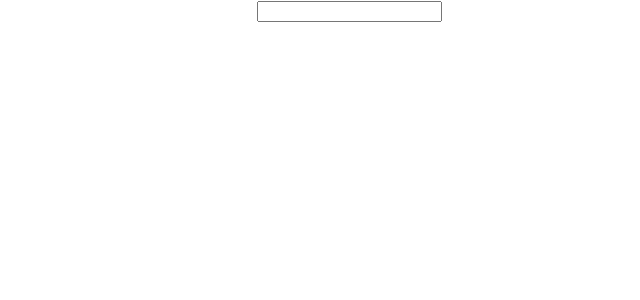
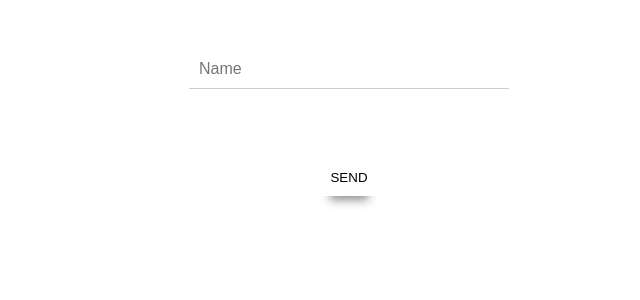
Before and after one commit to bokor-git/react-homework, a React (Create React App) app: page / in a window 1280 px wide. Shown: the top 300 px of the page, without its empty margins (291-931 px from the left). Built offline with nearby package versions, Linux system fonts and the light colour scheme.

Commit message:
Task 4.2 done - MyButton.tsx

```diff
--- a/package.json
+++ b/package.json
@@ -14,6 +14,7 @@
     "react": "^16.13.1",
     "react-dom": "^16.13.1",
     "react-scripts": "3.4.1",
+    "sass": "^1.26.10",
     "typescript": "~3.7.2",
     "uuid": "^8.2.0"
   },
--- a/src/App.css
+++ b/src/App.css
@@ -2,4 +2,5 @@
     display: flex;
     flex-direction: column;
     align-items: center;
+
 }
--- a/src/App.tsx
+++ b/src/App.tsx
@@ -4,18 +4,24 @@ import {MessageList} from "./Messenger";
 import {TaskList} from "./TaskList";
 import {Input} from "./Input";
 import {MyInput} from "./common/MyInput";
+import {MyButton} from "./common/MyButton";
 
 function App() {
     let [value, setValue] = useState<string>("")
     const onChange = (e: string) => setValue(e)
-    const onEnterPress = (e: string) => alert(e)
+    const onEnterPress = (e: string) => {
+        alert(e)
+        setValue("")
+    }
+    const onClick =()=> alert("done")
     return (
         <div className="App">
             {/*<MessageList/>*/}
             {/*<TaskList/>*/}
             {/*<Input/>*/}
-            <MyInput error={true} value={value} onChange={onChange} onEnterPress={onEnterPress}/>
-            <div>{value?.toUpperCase().split("").reverse()}</div>
+            <MyInput error={false} value={value} onChange={onChange} placeholder={"Name"} onEnterPress={onEnterPress}/>
+            {/*<div>{value?.toUpperCase().split("").reverse()}</div>*/}
+            <MyButton disabled={false} text={"Send"} onClick={onClick}/>
         </div>
     );
 }
--- a/src/Input.tsx
+++ b/src/Input.tsx
@@ -22,7 +22,7 @@ export function Input() {
             addNewMassage()
         }
     }
-    return <div>
+    return <div className="group">
         <input onChange={e => setNewMessageTitle(e.currentTarget.value)} onKeyPress={onEnterPress} type="text"
                value={newMessageTitle}
                placeholder="Enter your name"/>
--- /dev/null
+++ b/src/common/MyButton.tsx
@@ -0,0 +1,16 @@
+import React from "react";
+import "./button.scss"
+
+type MyButtonType = {
+    onClick: () =>void
+    text :string
+    disabled:boolean
+}
+
+export function MyButton({onClick, text, disabled}: MyButtonType) {
+    return <div>
+        <button disabled={disabled} className="btn paper paper-raise-flatten" onClick={onClick}>{text}</button>
+    </div>
+
+
+}
--- a/src/common/MyInput.tsx
+++ b/src/common/MyInput.tsx
@@ -1,19 +1,24 @@
-import React, {ChangeEvent} from "react";
+import React from "react";
+import style from "./input.module.css"
 
 type MyInputType = {
     onChange: (e:string) =>void
     onEnterPress:(e:string)=>void
     error:boolean
     value:string
+    placeholder:string
 }
 
-export function MyInput({onChange,onEnterPress, value, error}: MyInputType) {
+export function MyInput({onChange,onEnterPress, value, error, placeholder}: MyInputType) {
     const enterEvent = (e: any) => {
         if (e.charCode === 13) {
             onEnterPress((e.currentTarget.value))
         }
     }
-    return <div >
-        <input style={error?{color:"red"}:{}} value={value} onKeyPress={enterEvent} type="text" onChange={(e => onChange(e.currentTarget.value))}/>
+    return <div className={style.group}>
+        <input  style={error?{color:"red"}:{}} value={value} onKeyPress={enterEvent} placeholder={placeholder} type="text" onChange={(e => onChange(e.currentTarget.value))}/>
+        <span className={style.bar}></span>
     </div>
+
+
 }
--- /dev/null
+++ b/src/common/button.scss
@@ -0,0 +1,54 @@
+.btn {
+  position: relative;
+  display: block;
+  min-width: 60px;
+  width: fit-content;
+  margin: 20px auto;
+  padding: 10px;
+
+  background-color: #fff;
+  border: 1px solid #ccc;
+
+  color: #000;
+  text-align: center;
+  text-decoration: none;
+  text-transform: uppercase;
+
+  transform-style: flat;
+  transition: all 250ms ease-out;
+
+  &:before,
+  &:after {
+    content: "";
+    position: absolute;
+    z-index: -2;
+    transition: all 250ms ease-out;
+  }
+}
+
+/* Paper effect – slightly raised off background */
+.paper {
+  box-shadow: 0 1px 4px rgba(0, 0, 0, 0.3), 0 0 40px rgba(128, 128, 128, 0.1) inset;
+  border-color: #dedede;
+}
+
+.paper-raise-flatten {
+  border-color: #fff;
+  box-shadow: none;
+
+  &:before {
+    top: 0;
+    left: 0;
+    width: 100%;
+    height: 100%;
+    box-shadow: 0 15px 10px -10px rgba(31, 31, 31, 0.5);
+  }
+
+  &:hover {
+    border-color: #dedede;
+
+    &:before {
+      box-shadow: 0 1px 4px rgba(0, 0, 0, 0.3), 0 0 40px rgba(128, 128, 128, 0.1) inset;
+    }
+  }
+}
--- /dev/null
+++ b/src/common/input.module.css
@@ -0,0 +1,55 @@
+.group {
+    position: relative;
+    margin: 50px;
+}
+
+input {
+    font-size: 16px;
+    padding: 10px;
+    display: block;
+    width: 300px;
+    border: none;
+    border-bottom: 1px solid #ccc;
+}
+input:focus {
+    outline: none;
+}
+
+
+/* active state */
+input:focus ~ label, input:valid ~ label {
+    top: -15px;
+    font-size: 14px;
+    color: #5264AE;
+}
+
+
+/* BOTTOM BARS ================================= */
+.bar {
+    position: relative;
+    display: block;
+    width: 320px;
+}
+.bar:before, .bar:after {
+    content: "";
+    height: 2px;
+    width: 0;
+    bottom: 0;
+    position: absolute;
+    background: #5264AE;
+    transition: 0.2s ease all;
+    -moz-transition: 0.2s ease all;
+    -webkit-transition: 0.2s ease all;
+}
+.bar:before {
+    left: 50%;
+}
+.bar:after {
+    right: 50%;
+}
+
+/* active state */
+input:focus ~ .bar:before,
+input:focus ~ .bar:after {
+    width: 50%;
+}
```
Also changed, not shown: 1 other file (tests, documents, lock files or other folders).
